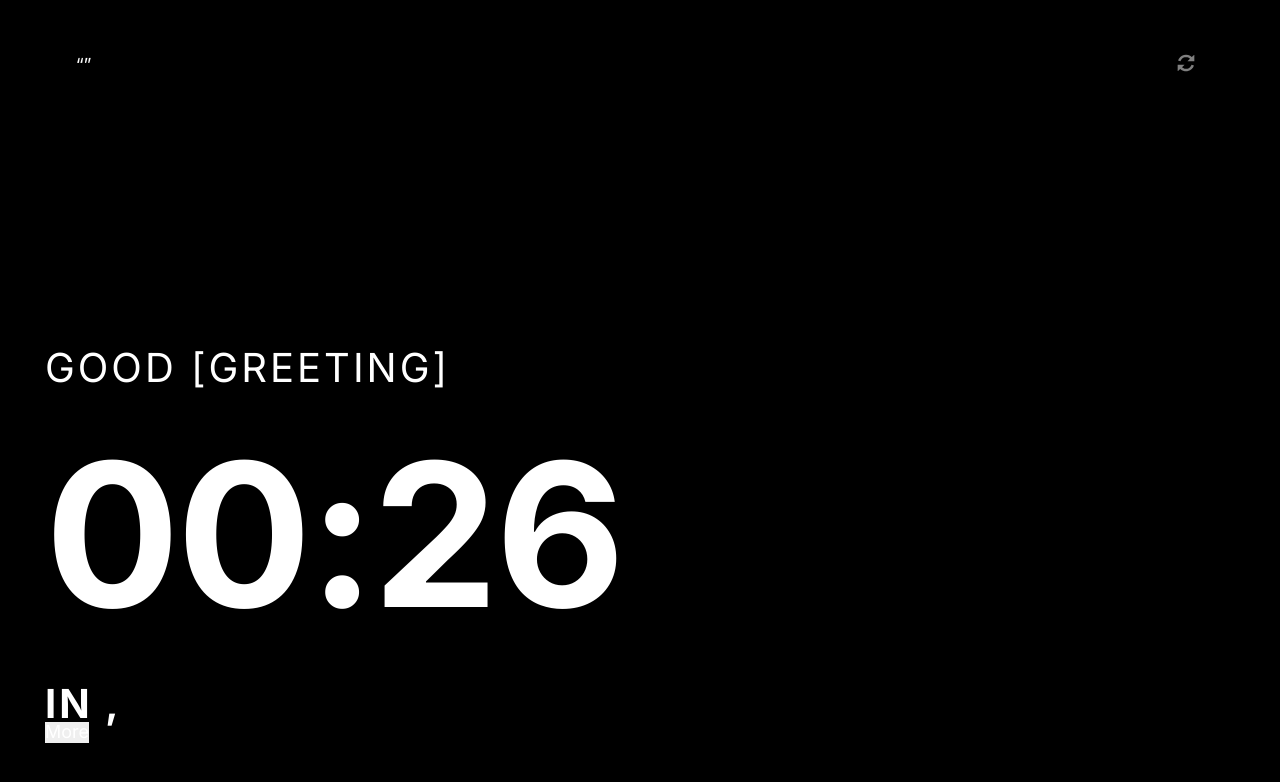
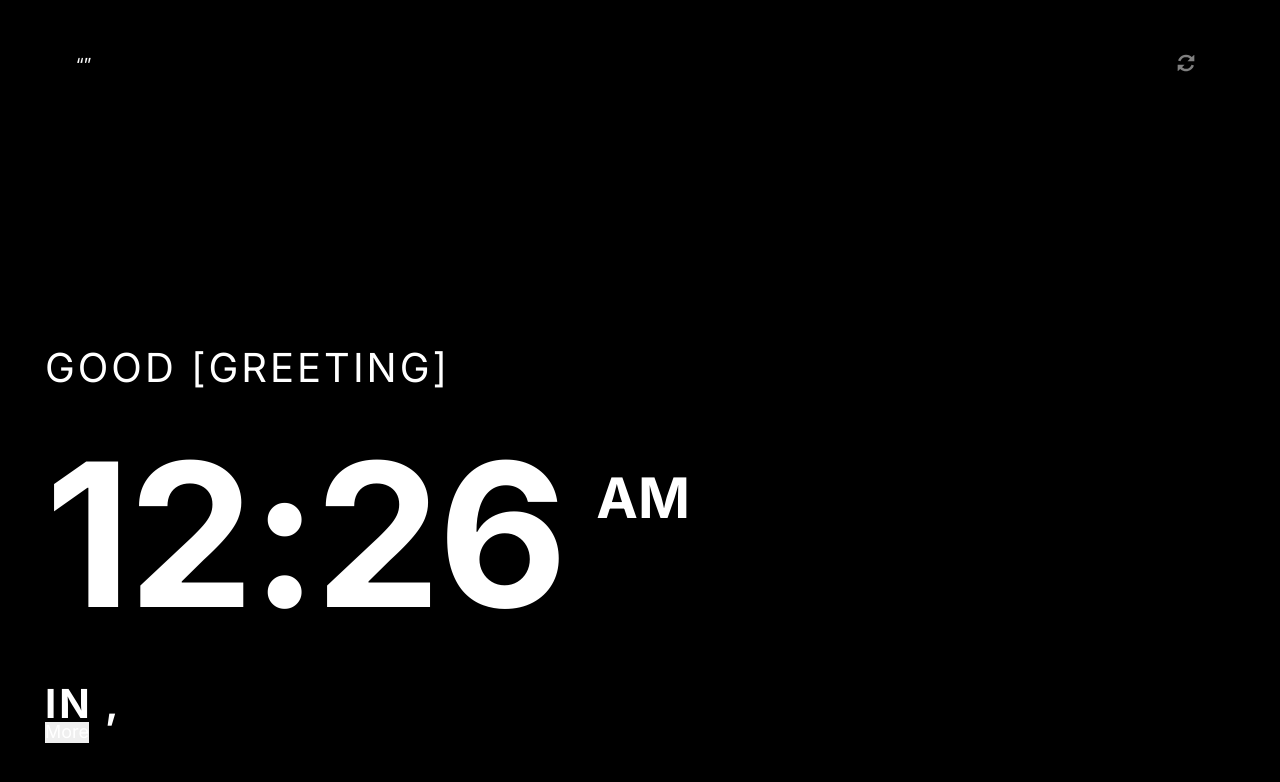
Before and after one commit to briannarenni/fe-clock, a Svelte app: page / in a window 1280 px wide. Shown: the top 782 px of the page. Built offline with nearby package versions, Linux system fonts and the light colour scheme; no server answers.

Commit message:
feat: Display 12 or 24 hour time

```diff
--- a/src/App.svelte
+++ b/src/App.svelte
@@ -41,6 +41,7 @@
 
   onMount(async () => {
     getGeo();
+    console.log($userClockStore);
   });
 </script>
 
--- a/src/lib/containers/Clock.svelte
+++ b/src/lib/containers/Clock.svelte
@@ -8,6 +8,8 @@
 </script>
 
 <main>
+  <!-- <div></div> -->
+  <!-- TODO: Greeting -->
   <div class="greeting">
     <!-- TODO: Conditional icon -->
     <!-- <img class="icon" src="" alt=""> -->
@@ -20,10 +22,19 @@
   </div>
 
   <div class="clock">
-    <h1 class="user-time">{$userClockStore}</h1>
-    <span class="zone-code">{$geoStore.zoneCode}</span>
+    <h1 class="user-time">{$userClockStore.currentTime}</h1>
+    {#if $userClockStore.currentPeriod}
+      <div class="info-12hr">
+        <h2 class="user-period">{$userClockStore.currentPeriod}</h2>
+        <p class="zone-code">{$geoStore.zoneCode}</p>
+      </div>
+    {:else}
+      <h5 class="info-24hr">{$geoStore.zoneCode}</h5>
+    {/if}
   </div>
+
   <h3 class="location">in {$geoStore.city}, {$geoStore.area}</h3>
+
   <!-- TODO: Conditional button -->
   <button class="expand-btn">More</button>
 </main>
@@ -35,8 +46,20 @@
 
   .clock {
     display: flex;
-    align-items: baseline;
     gap: var(--gap-sm);
+  }
+
+  /* 12-hour time alignment */
+  .info-12hr {
+    display: flex;
+    flex-direction: column;
+    justify-content: space-evenly;
+  }
+
+  /* 24-hour time alignment */
+  .info-24hr {
+    align-self: center;
+    font-weight: normal;
   }
 
   .greeting {
--- a/src/scripts/stores.js
+++ b/src/scripts/stores.js
@@ -1,13 +1,34 @@
 import { writable } from 'svelte/store';
 
-export const userClockStore = writable(new Date().toLocaleTimeString([], { hour: '2-digit', minute: '2-digit', hour12: true }));
+function formatTime () {
+  const now = new Date();
+  // const testLocale = 'en-US';
+  const hourCycle = new Intl.DateTimeFormat([], {
+    hour: '2-digit',
+    minute: '2-digit',
+    hour12: undefined,
+  }).resolvedOptions().hourCycle.startsWith('h23') ? false : true;
+
+  let timeString = now.toLocaleTimeString([],
+    { hour: '2-digit', minute: '2-digit', hour12: hourCycle });
+  let currentTime;
+  let currentPeriod = '';
+
+  // Separate time & period for 12-hour format
+  if (hourCycle) {
+    currentTime = timeString.slice(0, -3);
+    currentPeriod = timeString.slice(-2);
+  } else {
+    currentTime = timeString;
+  }
+  return { currentTime, currentPeriod };
+}
+
+export const quoteStore = writable({ quote: '', author: '' });
+export const geoStore = writable({ city: '', area: '', zoneCode: '', zoneName: '' });
+export const timeStore = writable({ abbr: '', dayOfWeek: 0, dayOfYear: 0, weekNumber: 0 });
+export const userClockStore = writable(formatTime());
 
 setInterval(() => {
-  userClockStore.set(new Date().toLocaleTimeString([], { hour: '2-digit', minute: '2-digit', hour12: false }));
+  userClockStore.set(formatTime());
 }, 1000);
-
-export const quoteStore = writable({ quote: '', author: '' });
-
-export const geoStore = writable({ city: '', area: '', zoneCode: '', zoneName: '' });
-
-export const timeStore = writable({ abbr: '', dayOfWeek: 0, dayOfYear: 0, weekNumber: 0 });
```
Also changed, not shown: src/lib/components/Clock.svelte (deleted).
